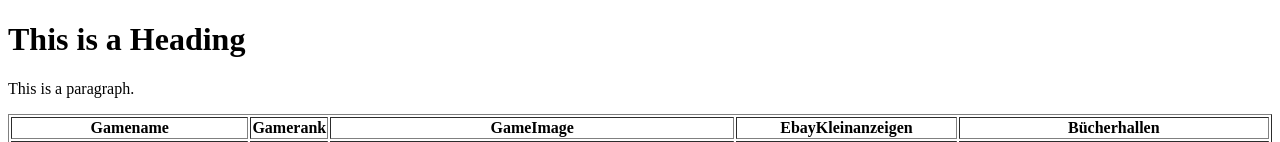
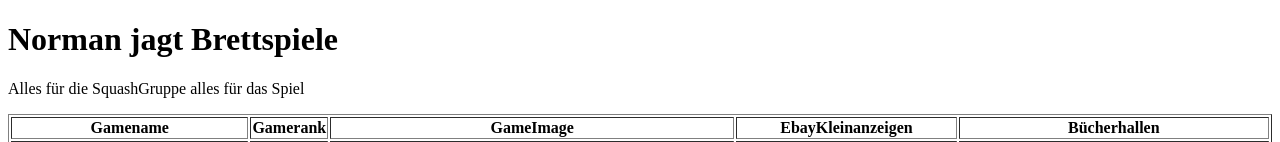
Before and after one commit to NormanMueller/web_boardgame, a Django app: page / in a window 1280 px wide. Shown: the top 142 px of the page. Run offline with Django 5.2, Linux system fonts and the light colour scheme.

Commit message:
second commit

```diff
--- a/boardgame/templates/boardgame/index.html
+++ b/boardgame/templates/boardgame/index.html
@@ -5,8 +5,8 @@
 </head>
 <body>
 
-<h1>This is a Heading</h1>
-<p>This is a paragraph.</p>
+<h1>Norman jagt Brettspiele</h1>
+<p>Alles für die SquashGruppe alles für das Spiel</p>
 
 <table  border="1">
     <tr>
```
